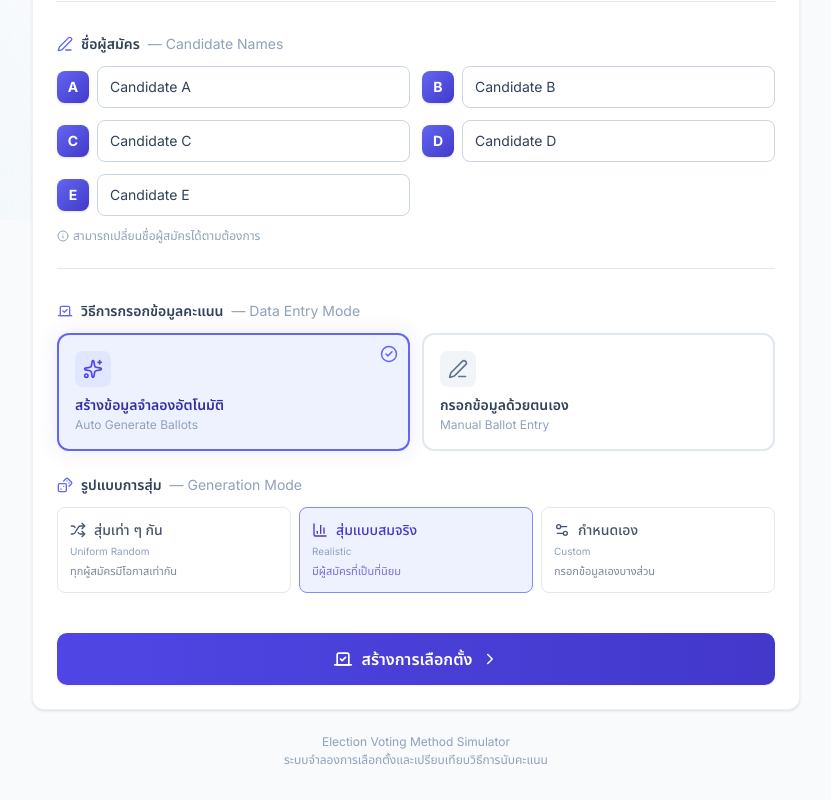
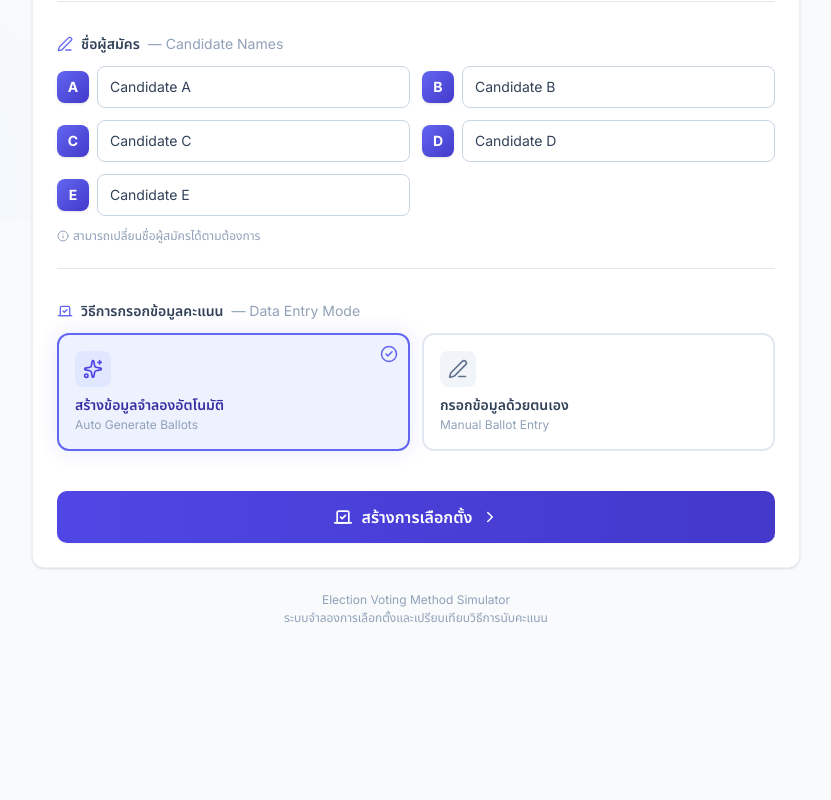
Before and after one commit to 26492-bot/election-voting-simulator, a React (Vite) app: page /setup in a window 1280 px wide. Shown: the part 580-1380 px from the top of the page, without its empty margins (224-1055 px from the left). After the commit the page ends 1238 px from the top, so only its background shows below. Built offline with nearby package versions, Linux system fonts and the light colour scheme.

Commit message:
Remove Generation Mode UI

```diff
--- a/src/pages/SetupPage.tsx
+++ b/src/pages/SetupPage.tsx
@@ -396,59 +396,7 @@ export default function SetupPage() {
               </div>
             </div>
 
-            {/* Auto Generate Options */}
-            {dataEntryMode === 'auto' && (
-              <div className="space-y-3 animate-fade-in">
-                <label className="flex items-center gap-2 text-sm font-semibold text-slate-700">
-                  <Dices size={16} className="text-[var(--color-primary-500)]" />
-                  รูปแบบการสุ่ม
-                  <span className="text-slate-400 font-normal">— Generation Mode</span>
-                </label>
-
-                <div className="grid grid-cols-1 sm:grid-cols-3 gap-2">
-                  {[
-                    {
-                      mode: 'uniform' as AutoGenerateMode,
-                      label: 'สุ่มเท่า ๆ กัน',
-                      sublabel: 'Uniform Random',
-                      icon: <Shuffle size={16} />,
-                      desc: 'ทุกผู้สมัครมีโอกาสเท่ากัน',
-                    },
-                    {
-                      mode: 'realistic' as AutoGenerateMode,
-                      label: 'สุ่มแบบสมจริง',
-                      sublabel: 'Realistic',
-                      icon: <BarChart3 size={16} />,
-                      desc: 'มีผู้สมัครที่เป็นที่นิยม',
-                    },
-                    {
-                      mode: 'custom' as AutoGenerateMode,
-                      label: 'กำหนดเอง',
-                      sublabel: 'Custom',
-                      icon: <Settings2 size={16} />,
-                      desc: 'กรอกข้อมูลเองบางส่วน',
-                    },
-                  ].map(({ mode, label, sublabel, icon, desc }) => (
-                    <button
-                      key={mode}
-                      onClick={() => setAutoGenerateMode(mode)}
-                      className={`p-3 rounded-[var(--radius-input)] border transition-all duration-200 text-left ${
-                        autoGenerateMode === mode
-                          ? 'border-[var(--color-primary-400)] bg-[var(--color-primary-50)] text-[var(--color-primary-700)]'
-                          : 'border-slate-200 bg-white text-slate-600 hover:border-slate-300'
-                      }`}
-                    >
-                      <div className="flex items-center gap-2 mb-1">
-                        {icon}
-                        <span className="font-medium text-sm">{label}</span>
-                      </div>
-                      <p className="text-[10px] text-slate-400">{sublabel}</p>
-                      <p className="text-[11px] mt-1 opacity-70">{desc}</p>
-                    </button>
-                  ))}
-                </div>
-              </div>
-            )}
+            {/* Removed Auto Generate Options UI as requested */}
 
             {/* Action Buttons */}
             <div className="flex flex-col sm:flex-row gap-3 pt-4">
```
